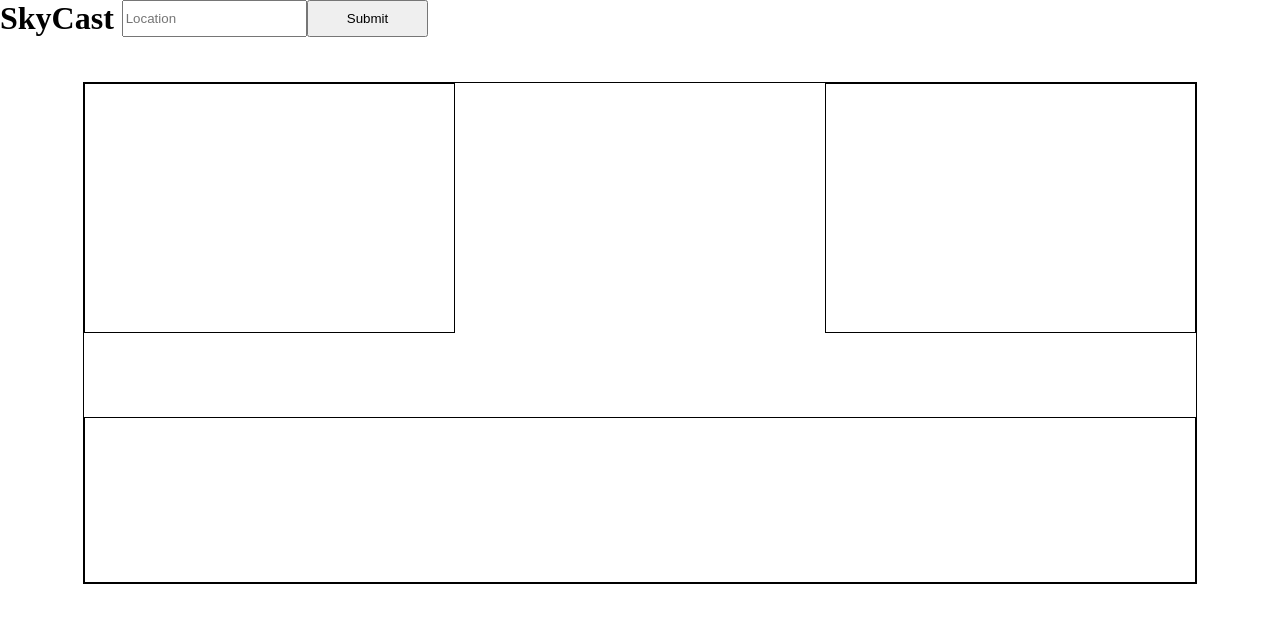
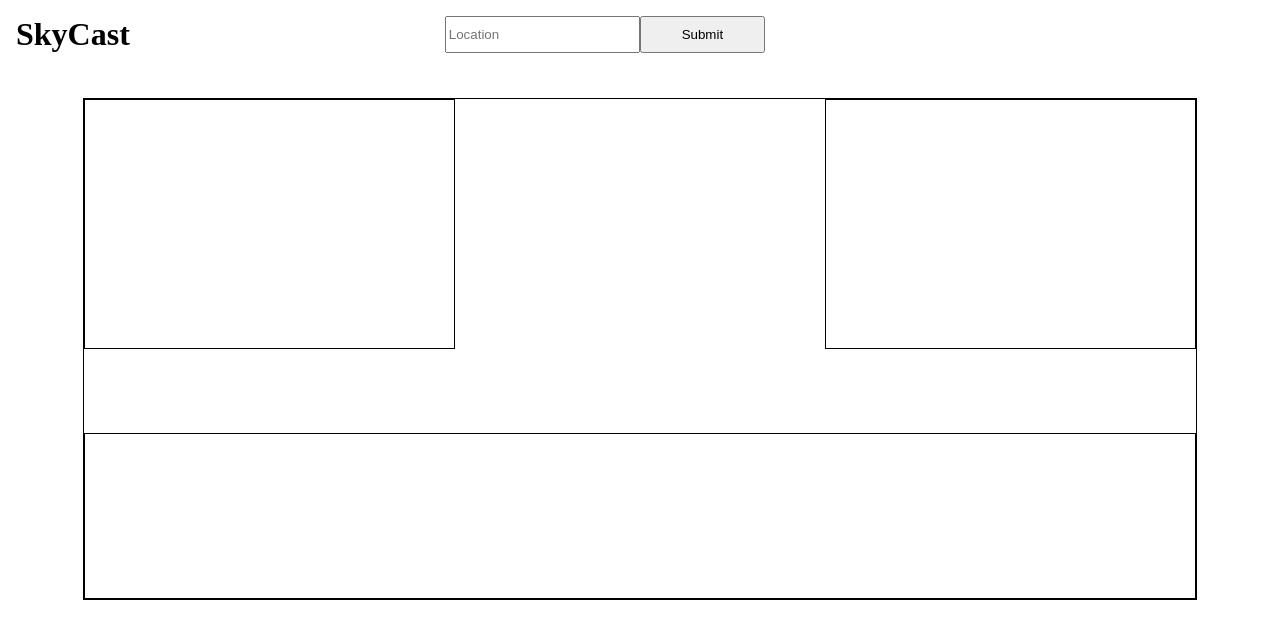
Before and after one commit to JJHH17/skycast, a website built with webpack: page src/index.html in a window 1280 px wide. Built offline with nearby package versions, Linux system fonts and the light colour scheme.

Commit message:
Add basic placement styling to page header

```diff
--- a/src/styles.css
+++ b/src/styles.css
@@ -5,25 +5,21 @@
 #header {
     display: grid;
     grid-template-columns: repeat(10, 1fr);
+    padding-top: 1rem;
+    padding-left: 1rem;
+    padding-right: 1rem;
 }
 
-#login {
-    margin: 0 auto;
-    display: block;
-    grid-column: 9/10;
-    width: 40px;
-    height: 20px;
-    font-size: 10px;
+#locationSearch {
+    grid-column: 4/6;
+    width: 75%;
+    justify-self: end;
 }
 
-#darkMode {
-    margin: 0 auto;
-    display: block;
-    grid-column: 10/11;
-    width: 50px;
-    height: 30px;
-    font-size: 10px;
+#locationBtn {
+    grid-column: 6/7;
 }
+
 
 #parent {
     display: grid;
```
